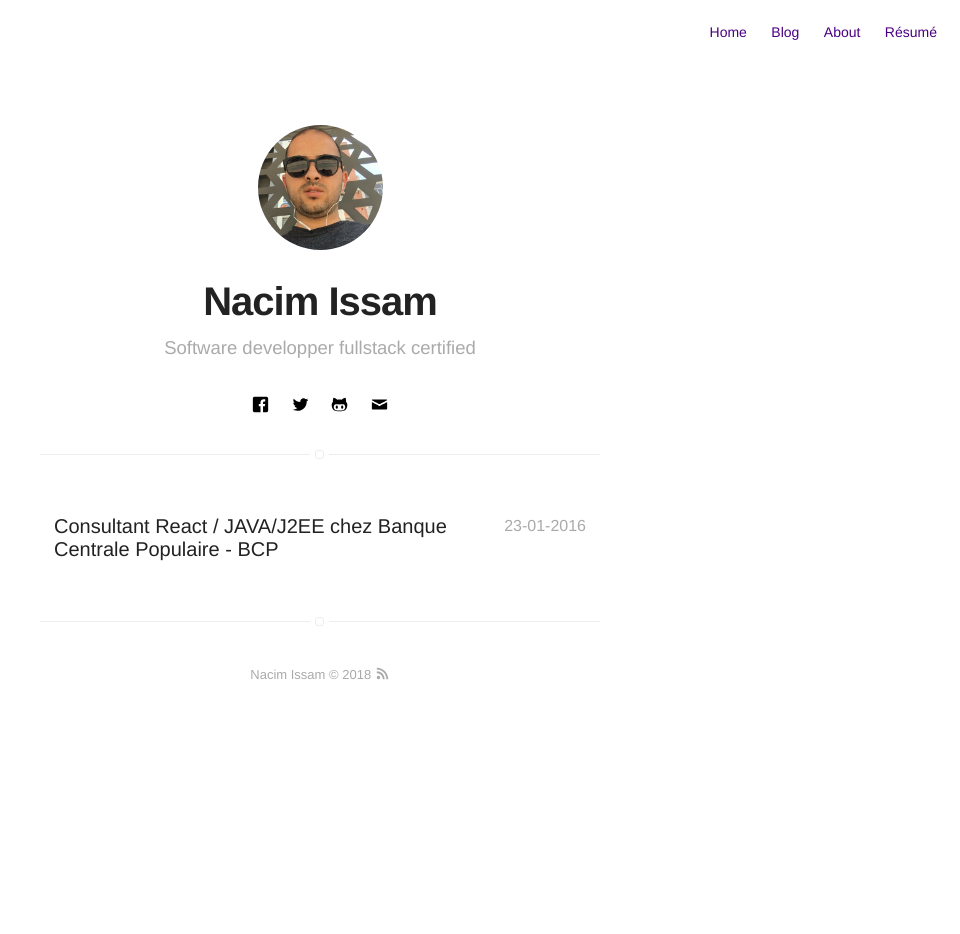
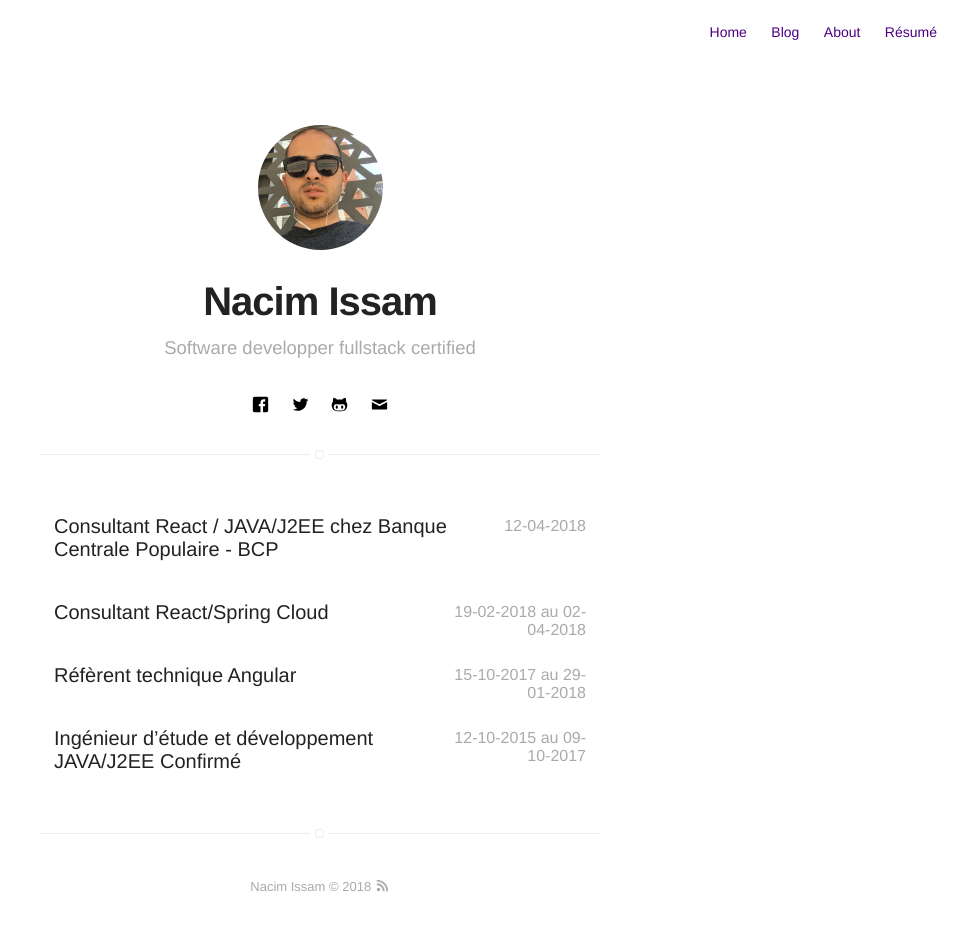
Before and after one commit to issamnacim/issamnacim.github.io, a Jekyll site: the page built from projects.html, in a window 1280 px wide. Shown: the whole page, without its empty margins (320-1280 px from the left). Built offline with Jekyll 4.4.1, drawn with Linux system fonts in a browser that asks for light colours; before the commit the page ends 900 px from its top, so only the background shows below that.

Commit message:
Update projects.html

```diff
--- a/projects.html
+++ b/projects.html
@@ -7,10 +7,34 @@ title: Projects
             <div class="item">
                 <a class="url" >
                     <aside>
-                        <time datetime="23-01-2016">23-01-2016</time>
+                        <time datetime="12-04-2018">12-04-2018</time>
                     </aside>
                     <h3 class="title">Consultant React / JAVA/J2EE chez Banque Centrale Populaire - BCP</h3>
                 </a>
             </div>
+            <div class="item">
+                <a class="url" >
+                    <aside>
+                        <time datetime="19-02-2018">19-02-2018 au 02-04-2018</time>
+                    </aside>
+                    <h3 class="title">Consultant  React/Spring Cloud</h3>
+                </a>
+            </div>
+            <div class="item">
+                <a class="url" >
+                    <aside>
+                        <time datetime="23-01-2016">15-10-2017 au 29-01-2018</time>
+                    </aside>
+                    <h3 class="title">Réfèrent technique Angular</h3>
+                </a>
+            </div>
+            <div class="item">
+                <a class="url" >
+                    <aside>
+                        <time datetime="23-01-2016">12-10-2015 au 09-10-2017</time>
+                    </aside>
+                    <h3 class="title">Ingénieur d’étude et développement JAVA/J2EE Confirmé</h3>
+                </a>
+            </div>
 
 </section>
```
